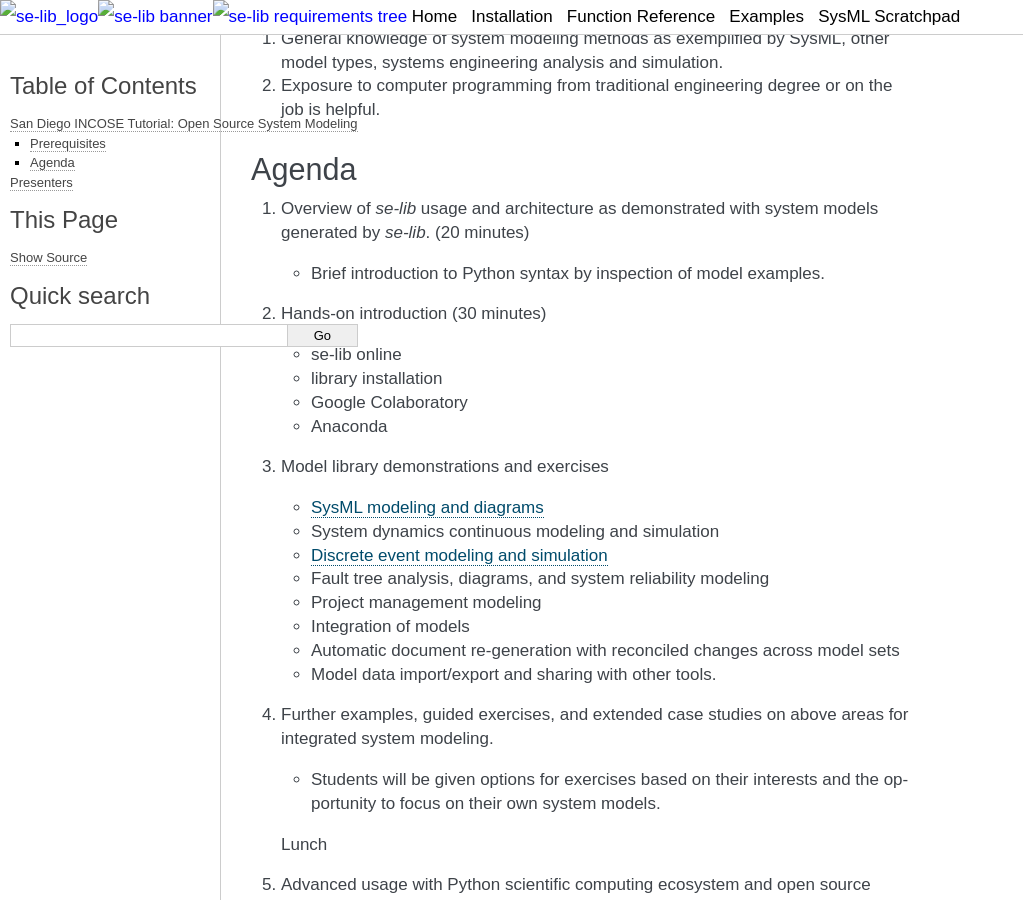
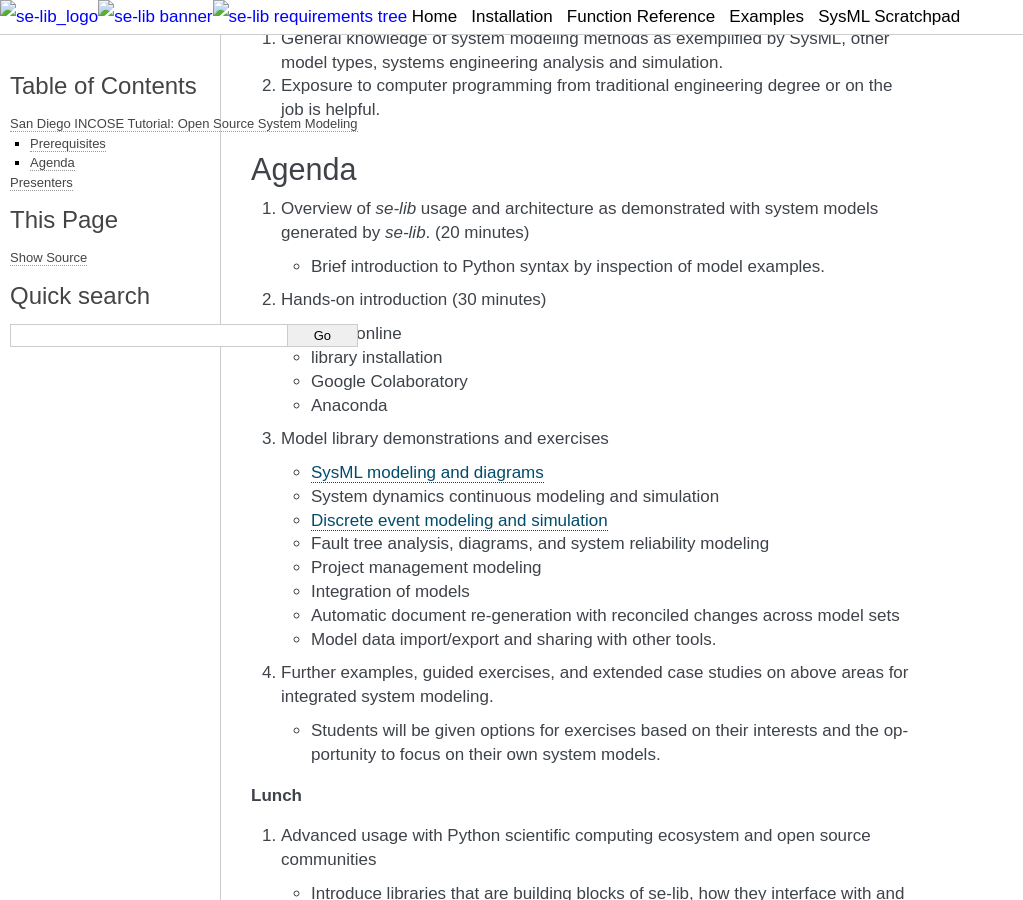
Before and after one commit to madachy/se-lib.org, a Sphinx documentation site: the page built from source/tutorials/sd_incose.md, in a window 1280 px wide and 900 px high, scrolled down 777 px. Shown: the whole window, without its empty margins (0-1023 px from the left). Built offline with Sphinx 7.4.7, drawn with Linux system fonts in a browser that asks for light colours.

```diff
--- a/source/tutorials/sd_incose.md
+++ b/source/tutorials/sd_incose.md
@@ -63,7 +63,7 @@ for integrated system modeling.
 	* Students will be given options for exercises based on their interests and the
 opportunity to focus on their own system models.
 
-	Lunch
+ **Lunch**
 
 1. Advanced usage with Python scientific computing ecosystem and open source
 communities
```
